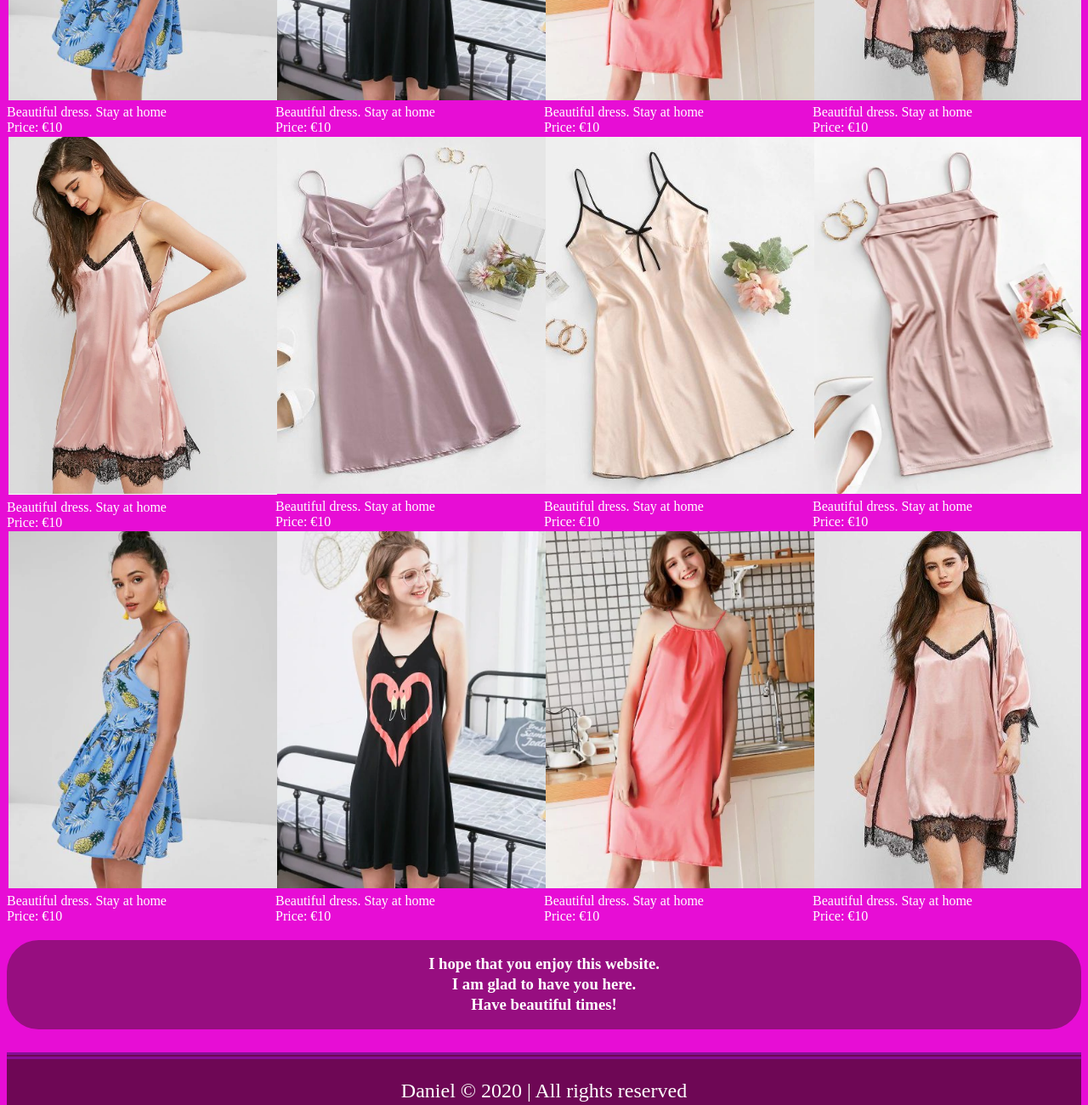
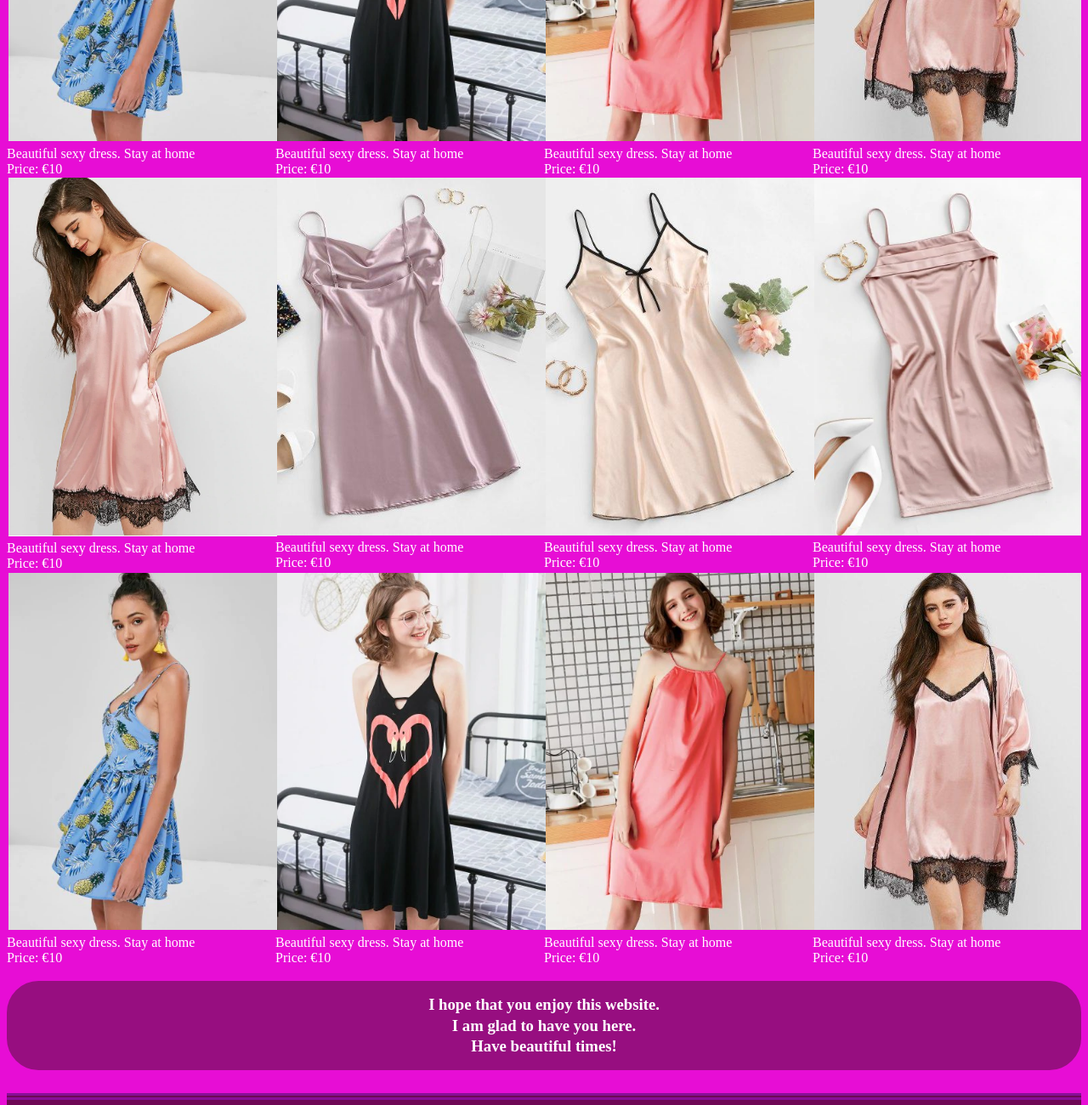
Before and after one commit to Fashion4u/Fashion4u.github.io, a plain HTML site: page index.html in a window 1280 px wide. Shown: the part 740-2040 px from the top of the page at 85% size. Drawn offline with Linux system fonts and the light colour scheme.

Commit message:
Update index.html

```diff
--- a/index.html
+++ b/index.html
@@ -76,29 +76,25 @@
     <main id="main">
         <h3 class="hdr-content">
             In this column, you can find favorite photos of clothes to wear when you are at home.<br>
-            Feel free and look around and enjoy.
+            Make sure that you feel comfortable when are at home. <br> HOME IS LOVE &#128151; <br> Feel free and look around and enjoy.
         </h3>
         <div class="row">
             <div class="col">
                 <div>
                     <img src="./img/set/stay-home-sum001.jpg" title="Click to see the full info" alt="Stay at home clothes">
-                    <div>Beautiful dress. Stay at home</div>
-                    <div>Price: €10</div>
+                    <div>Beautiful sexy dress. Stay at home <br> Price: €10</div>
                 </div>
                 <div>
                     <img src="./img/set/stay-home-sum002.jpg" title="Click to see the full info" alt="Stay at home clothes">
-                    <div>Beautiful dress. Stay at home</div>
-                    <div>Price: €10</div>
+                    <div>Beautiful sexy dress. Stay at home <br> Price: €10</div>
                 </div>
                 <div>
                     <img src="./img/set/stay-home-sum003.jpg" title="Click to see the full info" alt="Stay at home clothes">
-                    <div>Beautiful dress. Stay at home</div>
-                    <div>Price: €10</div>
+                    <div>Beautiful sexy dress. Stay at home <br> Price: €10</div>
                 </div>
                 <div>
                     <img src="./img/set/stay-home-sum004.jpg" title="Click to see the full info" alt="Stay at home clothes">
-                    <div>Beautiful dress. Stay at home</div>
-                    <div>Price: €10</div>
+                    <div>Beautiful sexy dress. Stay at home <br> Price: €10</div>
                 </div>
             </div>
         </div>
@@ -106,23 +102,19 @@
             <div class="col">
                 <div>
                     <img src="./img/set/stay-home-sum005.jpg" title="Click to see the full info" alt="Stay at home clothes">
-                    <div>Beautiful dress. Stay at home</div>
-                    <div>Price: €10</div>
+                    <div>Beautiful sexy dress. Stay at home <br> Price: €10</div>
                 </div>
                 <div>
                     <img src="./img/set/stay-home-sum006.jpg" title="Click to see the full info" alt="Stay at home clothes">
-                    <div>Beautiful dress. Stay at home</div>
-                    <div>Price: €10</div>
+                    <div>Beautiful sexy dress. Stay at home <br> Price: €10</div>
                 </div>
                 <div>
                     <img src="./img/set/stay-home-sum007.jpg" title="Click to see the full info" alt="Stay at home clothes">
-                    <div>Beautiful dress. Stay at home</div>
-                    <div>Price: €10</div>
+                    <div>Beautiful sexy dress. Stay at home <br> Price: €10</div>
                 </div>
                 <div>
                     <img src="./img/set/stay-home-sum008.jpg" title="Click to see the full info" alt="Stay at home clothes">
-                    <div>Beautiful dress. Stay at home</div>
-                    <div>Price: €10</div>
+                    <div>Beautiful sexy dress. Stay at home <br> Price: €10</div>
                 </div>
             </div>
         </div>
@@ -130,29 +122,25 @@
             <div class="col">
                 <div>
                     <img src="./img/set/stay-home-sum001.jpg" title="Click to see the full info" alt="Stay at home clothes">
-                    <div>Beautiful dress. Stay at home</div>
-                    <div>Price: €10</div>
+                    <div>Beautiful sexy dress. Stay at home <br> Price: €10</div>
                 </div>
                 <div>
                     <img src="./img/set/stay-home-sum002.jpg" title="Click to see the full info" alt="Stay at home clothes">
-                    <div>Beautiful dress. Stay at home</div>
-                    <div>Price: €10</div>
+                    <div>Beautiful sexy dress. Stay at home <br> Price: €10</div>
                 </div>
                 <div>
                     <img src="./img/set/stay-home-sum003.jpg" title="Click to see the full info" alt="Stay at home clothes">
-                    <div>Beautiful dress. Stay at home</div>
-                    <div>Price: €10</div>
+                    <div>Beautiful sexy dress. Stay at home <br> Price: €10</div>
                 </div>
                 <div>
                     <img src="./img/set/stay-home-sum004.jpg" title="Click to see the full info" alt="Stay at home clothes">
-                    <div>Beautiful dress. Stay at home</div>
-                    <div>Price: €10</div>
+                    <div>Beautiful sexy dress. Stay at home <br> Price: €10</div>
                 </div>
             </div>
         </div>
-       <h3 class="hdr-content">
-        I hope that you enjoy this website. <br>I am glad to have you here. <br> Have beautiful times! <br>
-       </h3>
+        <h3 class="hdr-content">
+            I hope that you enjoy this website. <br>I am glad to have you here. <br> Have beautiful times! <br>
+        </h3>
     </main>
 
 
```
